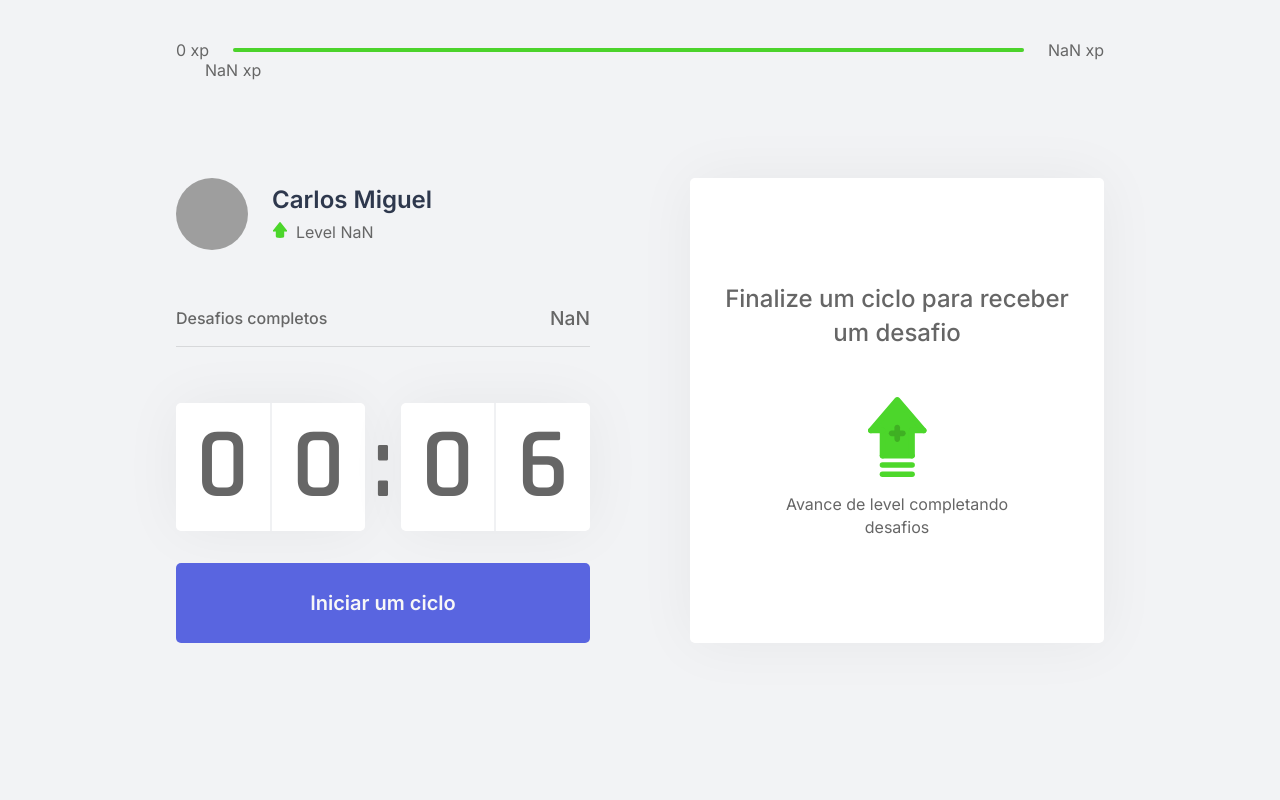
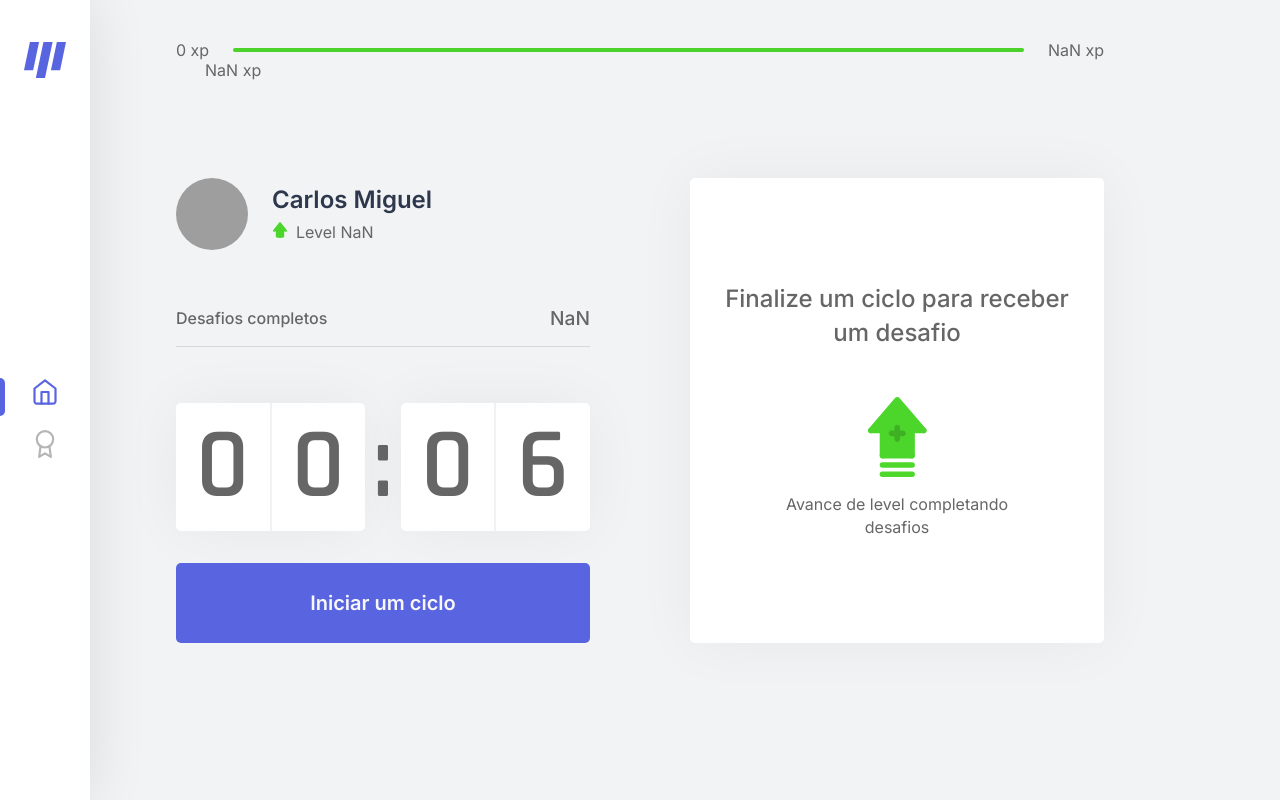
Before and after one commit to solrachix/moveit, a Next.js app: page / in a window 1280 px wide. Built offline with nearby package versions, Linux system fonts and the light colour scheme; grey boxes are pictures that could not be loaded.

Commit message:
adding: Sidebar

```diff
--- /dev/null
+++ b/src/components/SideBar/index.tsx
@@ -0,0 +1,39 @@
+import React from 'react'
+import { useRouter } from 'next/router'
+import Link from 'next/link'
+import { Container } from './styles'
+
+const routes = [
+  {
+    route: '/',
+    icon: 'home.svg'
+  },
+  {
+    route: '/Leaderboard',
+    icon: 'award.svg'
+  }
+]
+const SideBar: React.FC = () => {
+  const router = useRouter()
+
+  return (
+    <Container className="sidebar">
+      <img className="logo" src="/icons/logo.svg" />
+
+      <div className="icons">
+        {routes.map(props => (
+          <Link key={props.route} href={props.route}>
+            <a className={router.pathname === props.route ? 'actived' : ''}>
+              <img
+                src={`/icons/${props.icon}`}
+                alt={`ícone da rota ${router.pathname}`}
+              />
+            </a>
+          </Link>
+        ))}
+      </div>
+    </Container>
+  )
+}
+
+export default SideBar
--- /dev/null
+++ b/src/components/SideBar/styles.ts
@@ -0,0 +1,91 @@
+import styled from 'styled-components'
+
+export const Container = styled.div`
+  position: fixed;
+  width: 90px;
+  height: 100%;
+
+  background: ${props => props.theme.colors.background.light};
+  box-shadow: 0 0 60px rgba(0, 0, 0, 0.1);
+
+  display: grid;
+  grid-template-rows: 15% 75% 10%;
+  grid-template-columns: 100%;
+
+  justify-content: center;
+  align-items: center;
+
+  z-index: 9;
+
+  .logo {
+    width: 2.6rem;
+    margin: auto;
+  }
+
+  div {
+    width: 100%;
+
+    display: flex;
+    flex-direction: column;
+    justify-content: flex-start;
+    align-items: center;
+
+    a {
+      width: fit-content;
+      margin: 0.6rem 0px;
+
+      img {
+        width: 1.8rem;
+        height: 1.8rem;
+
+        filter: grayscale(1) opacity(0.5);
+
+        cursor: pointer;
+      }
+
+      &.actived {
+        &:after {
+          position: absolute;
+          content: '';
+          width: 0.3rem;
+          height: 2.4rem;
+          left: 0%;
+
+          background: ${props => props.theme.colors.primary.normal};
+          border-radius: 0 2rem 2rem 0;
+        }
+        img {
+          filter: grayscale(0) opacity(1);
+        }
+      }
+    }
+  }
+
+  @media (max-width: 520px) {
+    width: 100%;
+    height: 70px;
+    bottom: 0%;
+
+    display: flex;
+
+    .logo {
+      display: none;
+    }
+
+    div {
+      flex-direction: row;
+      justify-content: center;
+      gap: 2rem;
+
+      a {
+        &.actived:after {
+          width: 2.4rem;
+          height: 0.3rem;
+          bottom: 0%;
+          left: auto;
+          margin-left: -2rem;
+        }
+      }
+    }
+  }
+`
--- /dev/null
+++ b/src/contexts/Global.tsx
@@ -0,0 +1,37 @@
+import React, { createContext, useState, useContext, useCallback } from 'react'
+
+import SideBar from '@/components/SideBar'
+
+interface GlobalContextData {
+  NavBar: {
+    activated: boolean
+    set(prop: boolean): void
+  }
+}
+
+const GlobalContext = createContext<GlobalContextData>({} as GlobalContextData)
+
+export const GlobalProvider: React.FC = ({ children }) => {
+  const [enableNavBar, setEnableNavBar] = useState(true)
+
+  const NavBar = {
+    activated: enableNavBar,
+    set: useCallback((prop: boolean) => {
+      setEnableNavBar(prop)
+    }, [])
+  }
+
+  return (
+    <GlobalContext.Provider value={{ NavBar }}>
+      {enableNavBar && <SideBar />}
+      {children}
+    </GlobalContext.Provider>
+  )
+}
+
+// Hook próprio
+export function useGlobal(): GlobalContextData {
+  const context = useContext(GlobalContext)
+
+  return context
+}
```
Also changed, not shown: src/contexts/index.tsx (+8 -5 lines), src/pages/login.tsx (+9 -2 lines), public/icons/award.svg (added), public/icons/home.svg (added).
